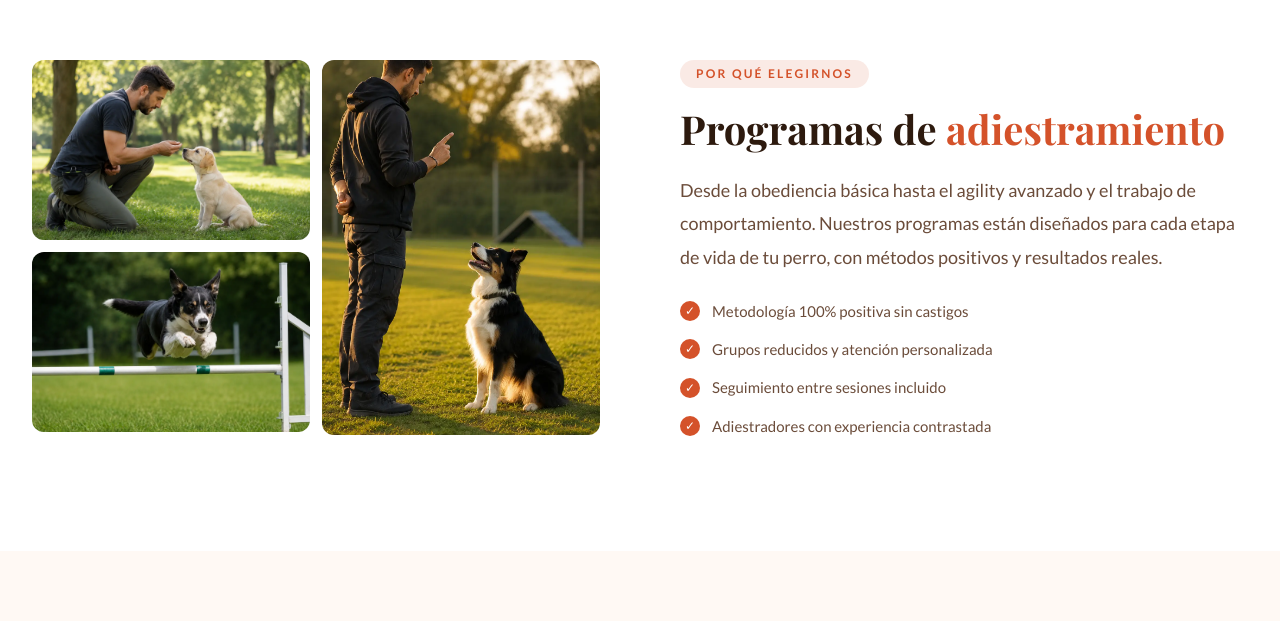
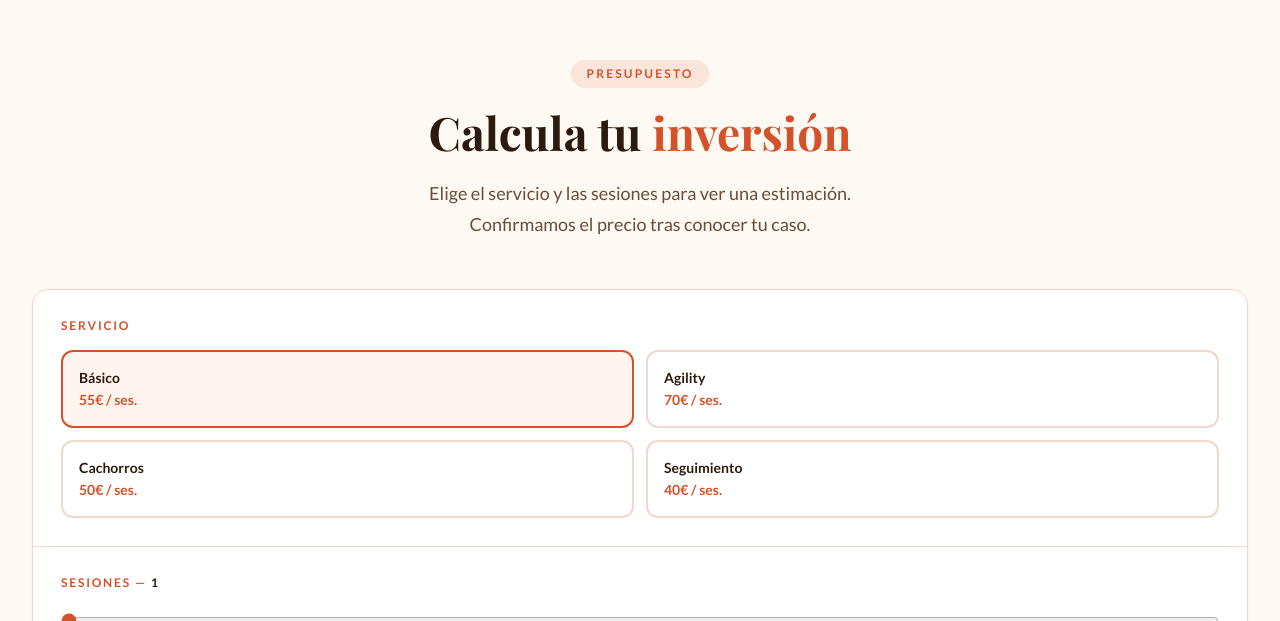
Before and after one commit to chuscarvajal/dogit-granada, a Next.js app: page / in a window 1280 px wide. Shown: the part 3379-4000 px from the top of the page. Built offline with nearby package versions, Linux system fonts and the light colour scheme; a web font is replaced by a local one.

Commit message:
Remove extra sections: keep only Chiara structure (no CTABanner, WhyChooseUs, Contact)

```diff
--- a/app/page.tsx
+++ b/app/page.tsx
@@ -1,17 +1,14 @@
+import FloatingWA from "@/components/landing/FloatingWA";
 import Navbar from "@/components/landing/Navbar";
 import Hero from "@/components/landing/Hero";
 import TrustBar from "@/components/landing/TrustBar";
 import About from "@/components/landing/About";
 import Services from "@/components/landing/Services";
 import FeatureSplit from "@/components/landing/FeatureSplit";
-import WhyChooseUs from "@/components/landing/WhyChooseUs";
 import Calculator from "@/components/landing/Calculator";
 import Testimonials from "@/components/landing/Testimonials";
 import FAQ from "@/components/landing/FAQ";
-import CTABanner from "@/components/landing/CTABanner";
-import Contact from "@/components/landing/Contact";
 import Footer from "@/components/landing/Footer";
-import FloatingWA from "@/components/landing/FloatingWA";
 
 export default function Home() {
   return (
@@ -23,12 +20,9 @@ export default function Home() {
       <About />
       <Services />
       <FeatureSplit />
-      <WhyChooseUs />
       <Calculator />
       <Testimonials />
       <FAQ />
-      <CTABanner />
-      <Contact />
       <Footer />
     </main>
   );
```
